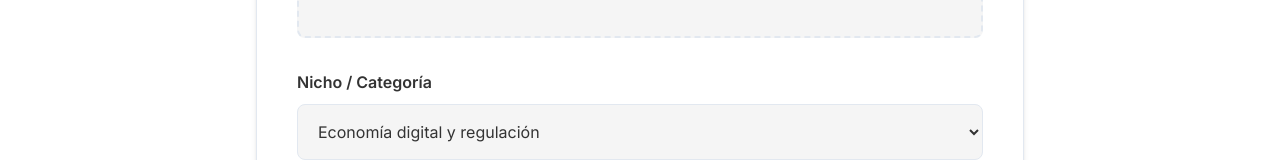
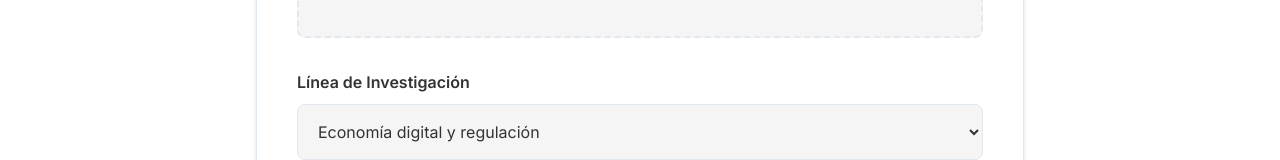
Before and after one commit to rapismc12-glitch/CIEM, a Next.js app: page /admin in a window 1280 px wide. Shown: the part 501-661 px from the top of the page. Built offline with nearby package versions, Linux system fonts and the light colour scheme; no server answers; the database is empty.

Commit message:
feat: rename upload category label to Línea de Investigación for clarity

```diff
--- a/app/admin/DashboardClient.tsx
+++ b/app/admin/DashboardClient.tsx
@@ -148,7 +148,7 @@ export default function AdminDashboardClient({ initialArticles }: { initialArtic
 
                     {/* Niche select */}
                     <div>
-                        <label style={{ display: "block", marginBottom: "0.5rem", fontWeight: 600, color: "var(--color-text-main)" }}>Nicho / Categoría</label>
+                        <label style={{ display: "block", marginBottom: "0.5rem", fontWeight: 600, color: "var(--color-text-main)" }}>Línea de Investigación</label>
                         <select
                             value={niche}
                             onChange={(e) => setNiche(e.target.value)}
```
